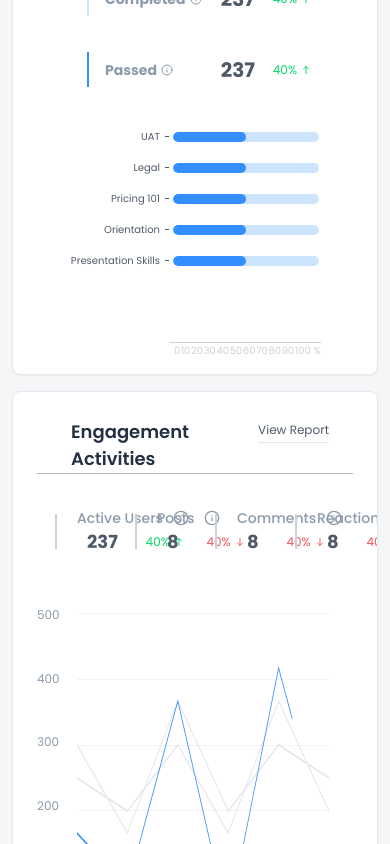
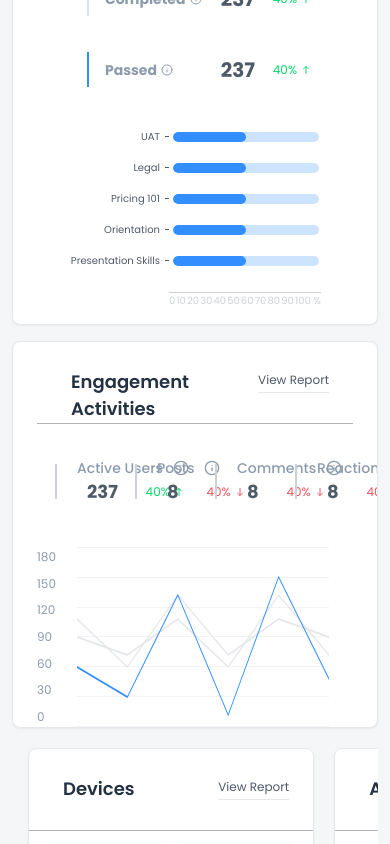
Before and after one commit to Dinnerli/dashboardprototype, a React (Vite) app: page / in a window 390 px wide. Shown: the part 1640-2484 px from the top of the page. Built offline with nearby package versions, Linux system fonts and the light colour scheme.

Commit message:
refactor: Update component heights to auto for better responsiveness and adjust chart layout for improved visual clarity

```diff
--- a/src/components/dashboard/CoursePerformanceCard.tsx
+++ b/src/components/dashboard/CoursePerformanceCard.tsx
@@ -13,7 +13,7 @@ const CoursePerformanceCard = () => {
   const typeOptions = ["All", "Completed", "In Progress", "Not Started"];
 
   return (
-    <Card className="w-full h-[555px] animate-slide-in-up shadow-sm px-6" style={{ animationDelay: '0.3s' }}>
+    <Card className="w-full h-auto animate-slide-in-up shadow-sm px-6" style={{ animationDelay: '0.3s' }}>
       <div className="w-full h-full flex flex-col">
         <CardHeader title="Course Performance" rightContent={<ViewReportButton />} />
 
--- a/src/components/dashboard/EngagementActivitiesCard.tsx
+++ b/src/components/dashboard/EngagementActivitiesCard.tsx
@@ -44,7 +44,7 @@ const EngagementActivitiesCard = () => {
   };
 
   return (
-    <Card className="w-full h-[555px] animate-slide-in-up shadow-sm overflow-hidden bg-white px-6" style={{
+    <Card className="w-full h-auto animate-slide-in-up shadow-sm overflow-hidden bg-white px-6" style={{
       animationDelay: '0.3s'
     }}>
       <CardHeader title="Engagement Activities" rightContent={<ViewReportButton />}/>
@@ -88,20 +88,22 @@ const EngagementActivitiesCard = () => {
         </div>
 
         {/* Chart Section */}
-        <div className="flex-1 relative overflow-hidden pt-2 px-2">
+        <div className="flex-1 relative overflow-hidden pt-0 px-2">
           {/* Y-axis labels */}
-          <div className="absolute left-0 top-4 h-[calc(100%-100px)] flex flex-col justify-between text-xs text-[#8C9BAC]">
-            <div className="h-5 flex items-center">500</div>
-            <div className="h-5 flex items-center">400</div>
-            <div className="h-5 flex items-center">300</div>
-            <div className="h-5 flex items-center">200</div>
-            <div className="h-5 flex items-center">100</div>
+          <div className="absolute left-0 top-2 h-[180px] flex flex-col justify-between text-xs text-[#8C9BAC]">
+            <div className="h-5 flex items-center">180</div>
+            <div className="h-5 flex items-center">150</div>
+            <div className="h-5 flex items-center">120</div>
+            <div className="h-5 flex items-center">90</div>
+            <div className="h-5 flex items-center">60</div>
+            <div className="h-5 flex items-center">30</div>
             <div className="h-5 flex items-center">0</div>
           </div>
 
           {/* Chart grid lines */}
-          <div className="ml-8 h-[calc(100%-100px)] relative mt-4 mr-4">
+          <div className="ml-8 h-[180px] relative mt-2 mr-4">
             <div className="absolute w-full h-full flex flex-col justify-between">
+              <div className="w-full h-[1px] bg-[#F2F3F5]"></div>
               <div className="w-full h-[1px] bg-[#F2F3F5]"></div>
               <div className="w-full h-[1px] bg-[#F2F3F5]"></div>
               <div className="w-full h-[1px] bg-[#F2F3F5]"></div>
@@ -112,14 +114,14 @@ const EngagementActivitiesCard = () => {
 
             {/* Chart SVG */}
             <div className="absolute inset-0">
-              <svg width="100%" height="100%" preserveAspectRatio="none" viewBox="0 0 800 300">
+              <svg width="100%" height="180" preserveAspectRatio="none" viewBox="0 0 800 180">
                 {/* Background lines - darker gray */}
-                <path d="M0 150L160 180L320 120L480 200L640 80L800 180" stroke="#E5E7EB" strokeWidth="2" fill="none" />
-                <path d="M0 120L160 200L320 80L480 180L640 120L800 150" stroke="#E5E7EB" strokeWidth="2" fill="none" />
+                <path d="M0 90L160 108L320 72L480 120L640 48L800 108" stroke="#E5E7EB" strokeWidth="2" fill="none" />
+                <path d="M0 72L160 120L320 48L480 108L640 72L800 90" stroke="#E5E7EB" strokeWidth="2" fill="none" />
 
                 {/* Main blue line with animation */}
                 <path
-                  d={chartData[selectedStat || 'default'].path}
+                  d={chartData[selectedStat || 'default'].path.replace(/(\d+)(?=L|$)/g, n => Math.round(Number(n) * 0.6).toString())}
                   stroke="#338FFF"
                   strokeWidth="2"
                   fill="none"
@@ -137,7 +139,7 @@ const EngagementActivitiesCard = () => {
           </div>
 
           {/* X-axis labels */}
-          <div className="absolute bottom-6 left-8 right-4 flex justify-between text-xs text-[#8C9BAC]">
+          <div className="absolute bottom-2 left-8 right-4 flex justify-between text-xs text-[#8C9BAC]">
             <div>Jan</div>
             <div>Feb</div>
             <div>Mar</div>
--- a/src/components/dashboard/course-performance/CourseChart.tsx
+++ b/src/components/dashboard/course-performance/CourseChart.tsx
@@ -1,4 +1,3 @@
-
 import React from "react";
 import CourseBar from "./CourseBar";
 
@@ -18,9 +17,9 @@ const CourseChart = ({ courseData }: CourseChartProps) => {
   }
 
   return (
-    <div className="w-full flex-1 flex flex-col font-poppins">
+    <div className="w-full h-auto flex-1 flex flex-col font-poppins">
       {/* Course bars with more vertical spacing */}
-      <div className="flex flex-col gap-4 mb-6 flex-1">
+      <div className="flex flex-col gap-4 mb-6 ">
         {courseData.map((course, index) => (
           <CourseBar
             key={index}
@@ -36,7 +35,7 @@ const CourseChart = ({ courseData }: CourseChartProps) => {
         <div className="w-[100px]"></div>
         <div className="flex-1 h-[1px] bg-[#CDD1D7]"></div>
       </div>
-      <div className="flex pl-[105px] justify-between items-center w-full">
+      <div className="flex pl-[100px] justify-between items-center w-full">
         {percentageMarkers.map((percentage, index) => (
           <div
             key={index}
```
